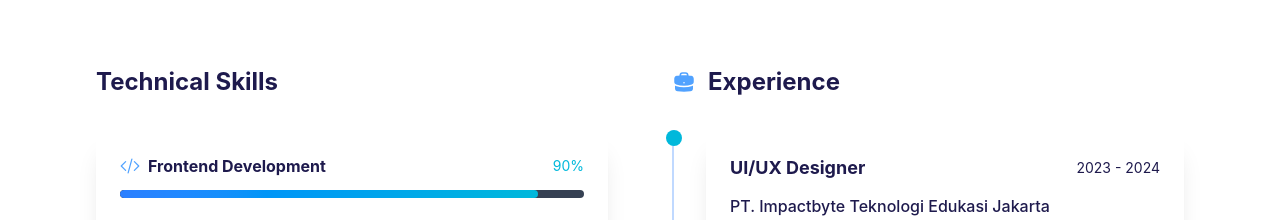
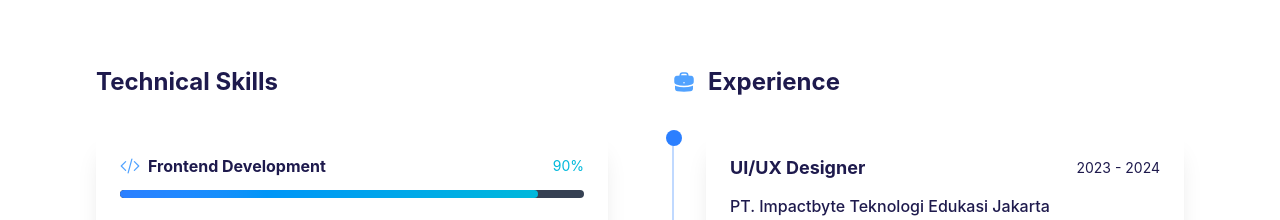
Before and after one commit to senmarutech/portfolio-senmarutech, a React (Vite) app: page / in a window 1280 px wide. Shown: the part 1762-1982 px from the top of the page. Built offline with nearby package versions, Linux system fonts and the light colour scheme.

Commit message:
upload project

```diff
--- a/src/components/Skills.jsx
+++ b/src/components/Skills.jsx
@@ -54,7 +54,7 @@ const experiences = [
     period: "2023 - 2024",
     desc: "Focused on creating modern and user-friendly interface designs, wireframing, prototyping, and improving user experience for web and mobile applications.",
     borderColor: "border-blue-500/30",
-    dotColor: "bg-cyan-500",
+    dotColor: "bg-blue-500",
     borderClass: "border-blue-500/20",
     dateColor: "text-indigo-950 text-xs md:text-sm font-semibold"
   },
```
